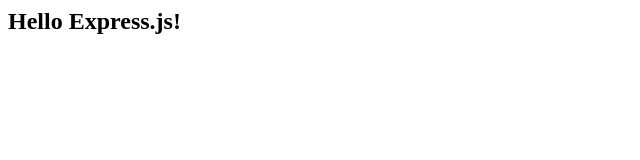
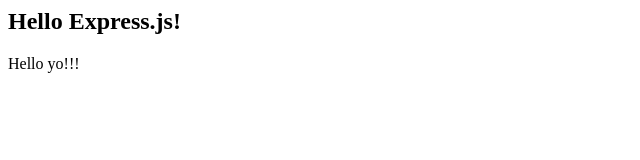
Before and after one commit to Siberware/web-server, a website: page public/index.html in a window 1280 px wide. Shown: the full height of the page, 0-640 px from the left. Drawn offline with Linux system fonts and the light colour scheme.

Commit message:
Update index.html

```diff
--- a/public/index.html
+++ b/public/index.html
@@ -7,6 +7,7 @@
 <body>
 	<section>
 		<h1>Hello Express.js!</h1>
+		<p>Hello yo!!!</p>
 	</section>
 </body>
 </html>
```
